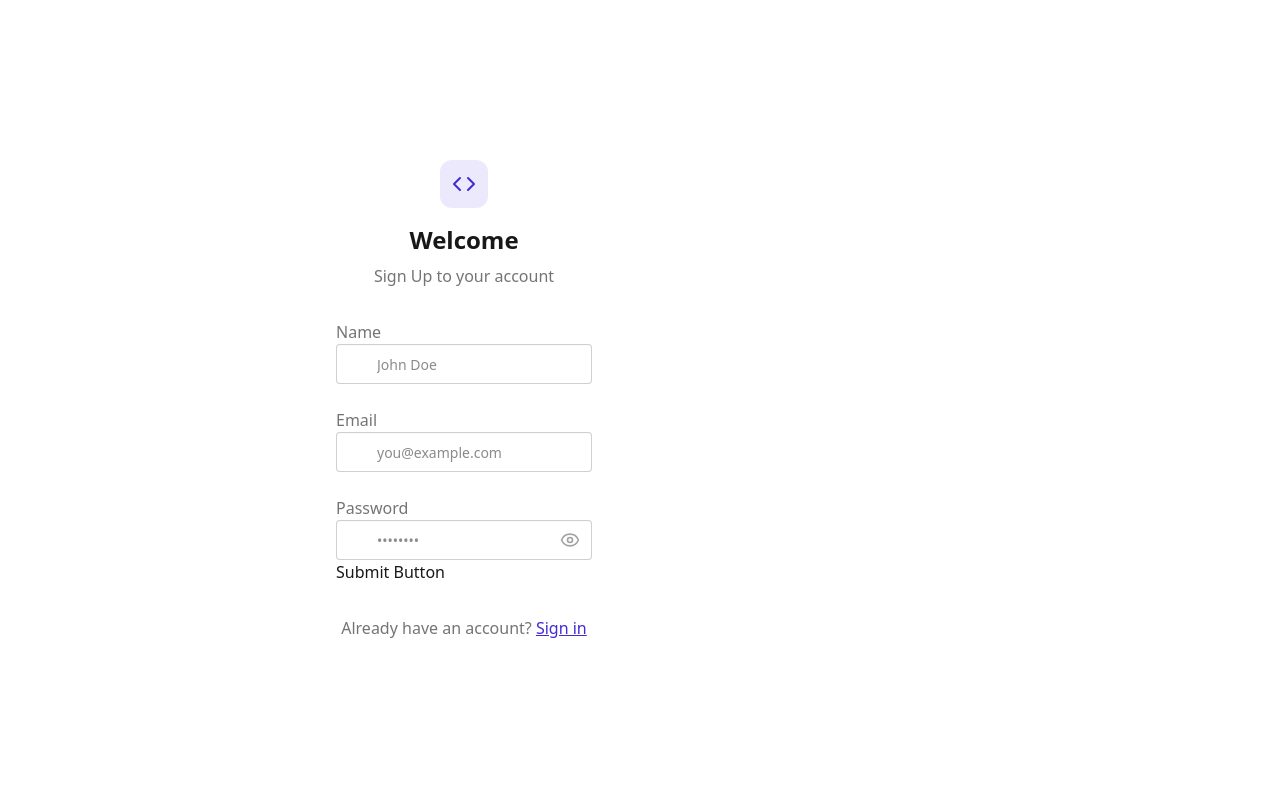
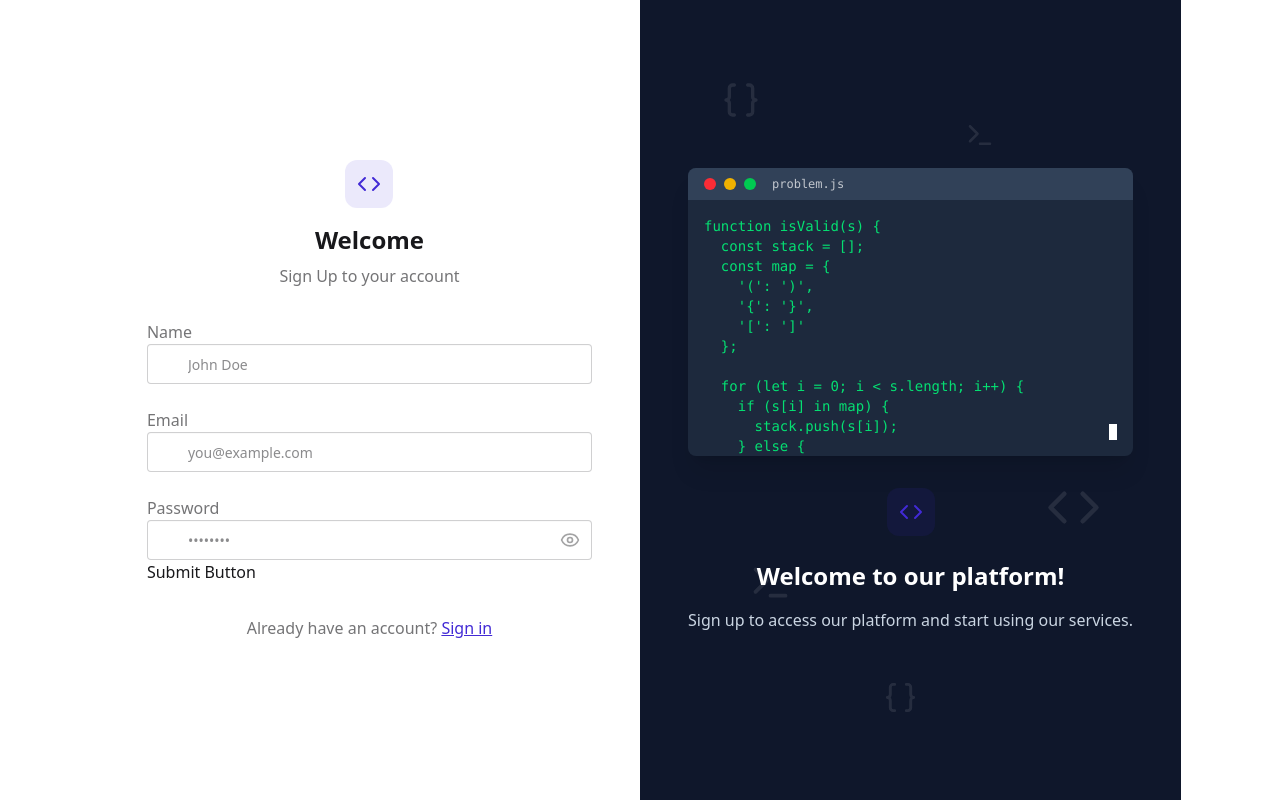
Before and after one commit to Blazeiscoding/LeetLab, a React (Vite) app in the folder frontend/: page /signup in a window 1280 px wide. Built offline with nearby package versions, Linux system fonts and the light colour scheme.

Commit message:
feat: replace code element with CodeBackground component in SignupPage for improved layout

```diff
--- a/frontend/src/page/SignupPage.jsx
+++ b/frontend/src/page/SignupPage.jsx
@@ -149,7 +149,7 @@ const SignupPage = () => {
       </div>
 
       {/* Right Side - Image/Pattern */}
-      <code
+      <CodeBackground
         title={"Welcome to our platform!"}
         subtitle={
           "Sign up to access our platform and start using our services."
```
